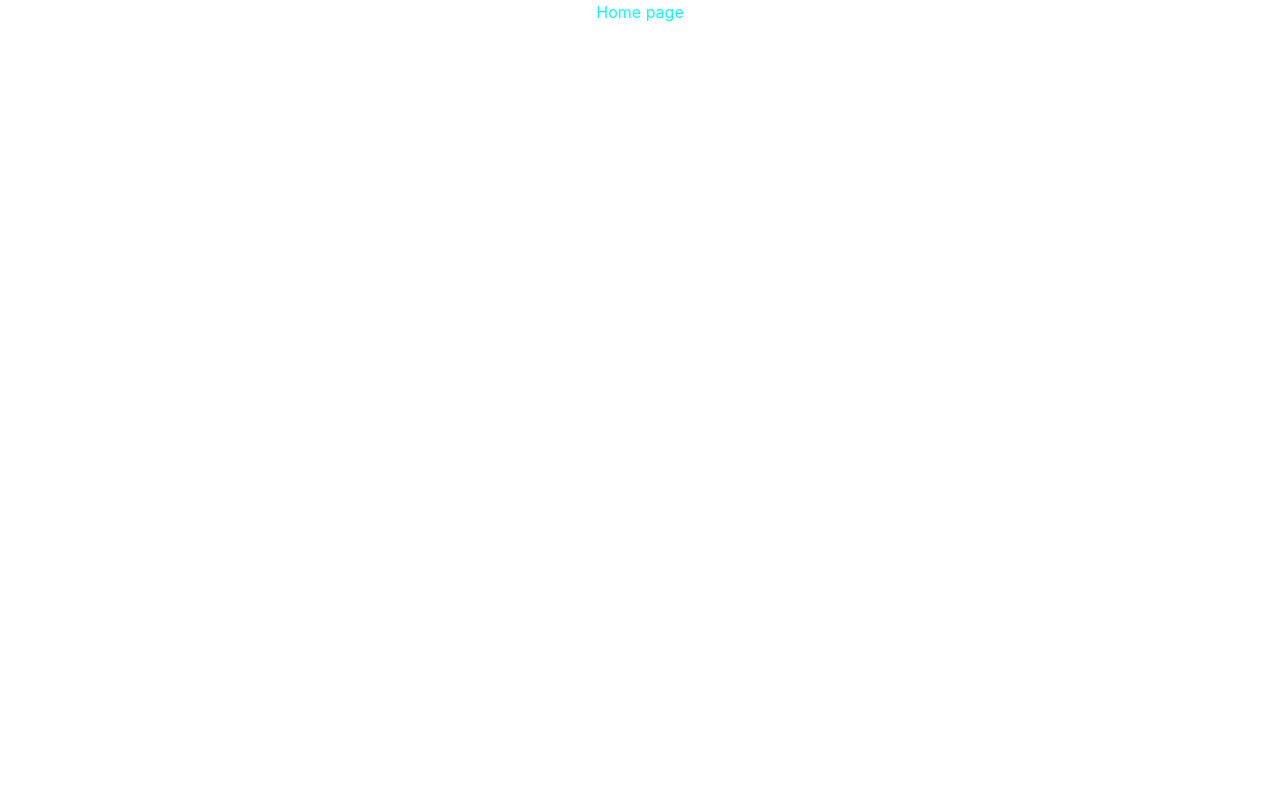
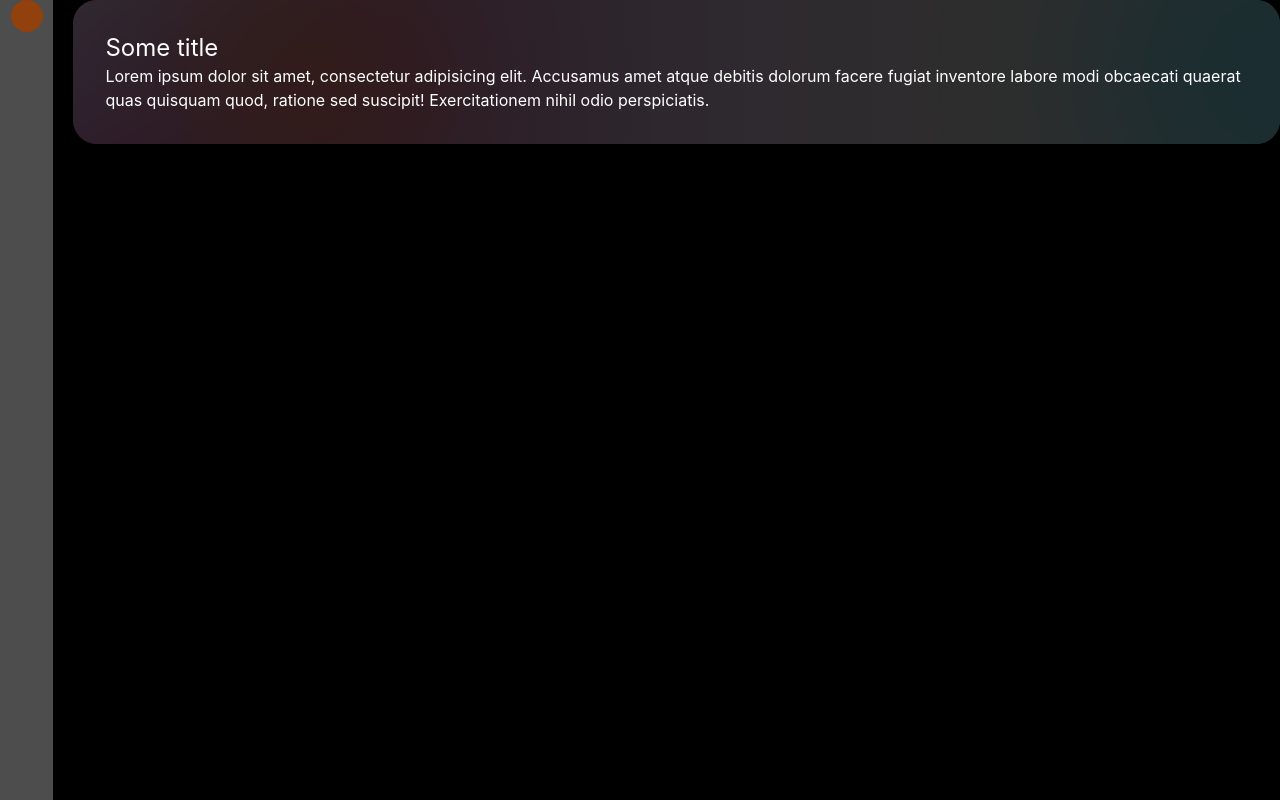
Before and after one commit to andylvua/Weathry, a React (Create React App) app: page / in a window 1280 px wide. Built offline with nearby package versions, Linux system fonts and the light colour scheme.

Commit message:
Create GradientBlock

```diff
--- a/package.json
+++ b/package.json
@@ -9,6 +9,7 @@
     "@testing-library/jest-dom": "^5.16.5",
     "@testing-library/react": "^13.4.0",
     "@testing-library/user-event": "^13.5.0",
+    "classnames": "^2.3.2",
     "framer-motion": "^10.12.7",
     "react": "^18.2.0",
     "react-dom": "^18.2.0",
@@ -42,6 +43,7 @@
     ]
   },
   "devDependencies": {
-    "prettier": "2.8.8"
+    "prettier": "2.8.8",
+    "tailwindcss": "^3.3.2"
   }
 }
--- /dev/null
+++ b/src/components/layout/Layout.jsx
@@ -0,0 +1,12 @@
+import Navigation from "./Navigation";
+
+const Layout = ({ children }) => {
+  return (
+    <div className={"bg-black w-full h-full flex gap-5"}>
+      <Navigation />
+      <main>{children}</main>
+    </div>
+  );
+};
+
+export default Layout;
--- /dev/null
+++ b/src/components/layout/Navigation.jsx
@@ -0,0 +1,11 @@
+const Navigation = () => {
+  return (
+    <div className={"flex flex-col items-center basis-20 backdrop-blur-xl bg-white/30"}>
+      <div>
+        <span className={"bg-amber-800 block h-8 w-8 rounded-full"}></span>
+      </div>
+    </div>
+  );
+};
+
+export default Navigation;
--- a/src/components/screens/HomePage.jsx
+++ b/src/components/screens/HomePage.jsx
@@ -1,6 +1,15 @@
-import { Center } from "@chakra-ui/react";
+import GradientBlock from "../ui/GradientBlock/GradientBlock";
 
 const HomePage = () => {
-  return <Center color={"aqua"}>Home page</Center>;
+  return (
+    <GradientBlock className={"text-white"}>
+      <h1 className={"text-2xl"}>Some title</h1>
+      <div>
+        Lorem ipsum dolor sit amet, consectetur adipisicing elit. Accusamus amet atque debitis
+        dolorum facere fugiat inventore labore modi obcaecati quaerat quas quisquam quod, ratione
+        sed suscipit! Exercitationem nihil odio perspiciatis.
+      </div>
+    </GradientBlock>
+  );
 };
 export default HomePage;
--- /dev/null
+++ b/src/components/ui/GradientBlock/GradientBlock.jsx
@@ -0,0 +1,20 @@
+import styles from "./GradientedBlock.module.css";
+import classNames from "classnames";
+
+const GradientBlock = ({ children, className }) => {
+  return (
+    <div className={"relative p-8 rounded-3xl"}>
+      <div className={classNames("relative z-10", className)}>{children}</div>
+      <div
+        className={classNames(
+          "rounded-3xl absolute w-full h-full top-0 left-0 opacity-20",
+          styles.canvas
+        )}
+      >
+        <div className={styles.circles}></div>
+      </div>
+    </div>
+  );
+};
+
+export default GradientBlock;
--- /dev/null
+++ b/src/components/ui/GradientBlock/GradientedBlock.module.css
@@ -0,0 +1,78 @@
+.canvas {
+    overflow: hidden;
+    background: linear-gradient(
+            -90deg,
+            #e3e5e8 0%,
+            #ebe4e3 10%,
+            #e4e1e0 25%,
+            #e5cee9 45%,
+            #e1b2db 60%,
+            #e5a2d4 75%,
+            #e282bb 85%,
+            #e8398e 100%
+    );
+}
+
+.canvas::before,
+.canvas::after,
+.canvas > .circles,
+.canvas > .circles::before,
+.canvas > .circles::after {
+    filter: blur(75px);
+}
+
+.canvas::before,
+.canvas::after {
+    position: absolute;
+    content: "";
+    width: 390px;
+    height: 390px;
+    border-radius: 100%;
+}
+
+.canvas::before {
+    background: #ffecf5;
+    top: -195px;
+    left: -195px;
+}
+
+.canvas::after {
+    background: #86e1ef;
+    right: -195px;
+    top: 50%;
+    transform: translateY(-50%);
+}
+
+.canvas > .circles,
+.canvas > .circles::before,
+.canvas > .circles::after {
+    border-radius: 100%;
+    position: absolute;
+}
+
+.canvas > .circles::before,
+.canvas > .circles::after {
+    content: "";
+    width: 140px;
+    height: 140px;
+    top: 50%;
+    transform: translateY(-50%);
+}
+
+.canvas > .circles {
+    width: 230px;
+    height: 230px;
+    background: #ffc285;
+    bottom: -60px;
+    left: 75px;
+}
+
+.canvas > .circles::before {
+    background: #8600ff;
+    left: -40%;
+}
+
+.canvas > .circles::after {
+    background: #ff0000;
+    right: -20%;
+}
--- /dev/null
+++ b/src/index.css
@@ -0,0 +1,7 @@
+@tailwind base;
+@tailwind components;
+@tailwind utilities;
+
+html,body,#root {
+    height: 100%;
+}
--- a/src/index.js
+++ b/src/index.js
@@ -2,12 +2,16 @@ import React from "react";
 import ReactDOM from "react-dom/client";
 import App from "./App";
 import { ChakraProvider } from "@chakra-ui/react";
+import "./index.css";
+import Layout from "./components/layout/Layout";
 
 const root = ReactDOM.createRoot(document.getElementById("root"));
 root.render(
   <React.StrictMode>
     <ChakraProvider>
-      <App />
+      <Layout>
+        <App />
+      </Layout>
     </ChakraProvider>
   </React.StrictMode>
 );
--- /dev/null
+++ b/tailwind.config.js
@@ -0,0 +1,8 @@
+/** @type {import('tailwindcss').Config} */
+module.exports = {
+  content: ["./src/**/*.{js,jsx,ts,tsx}"],
+  theme: {
+    extend: {},
+  },
+  plugins: [],
+};
```
Also changed, not shown: 1 other file (tests, documents, lock files or other folders).
